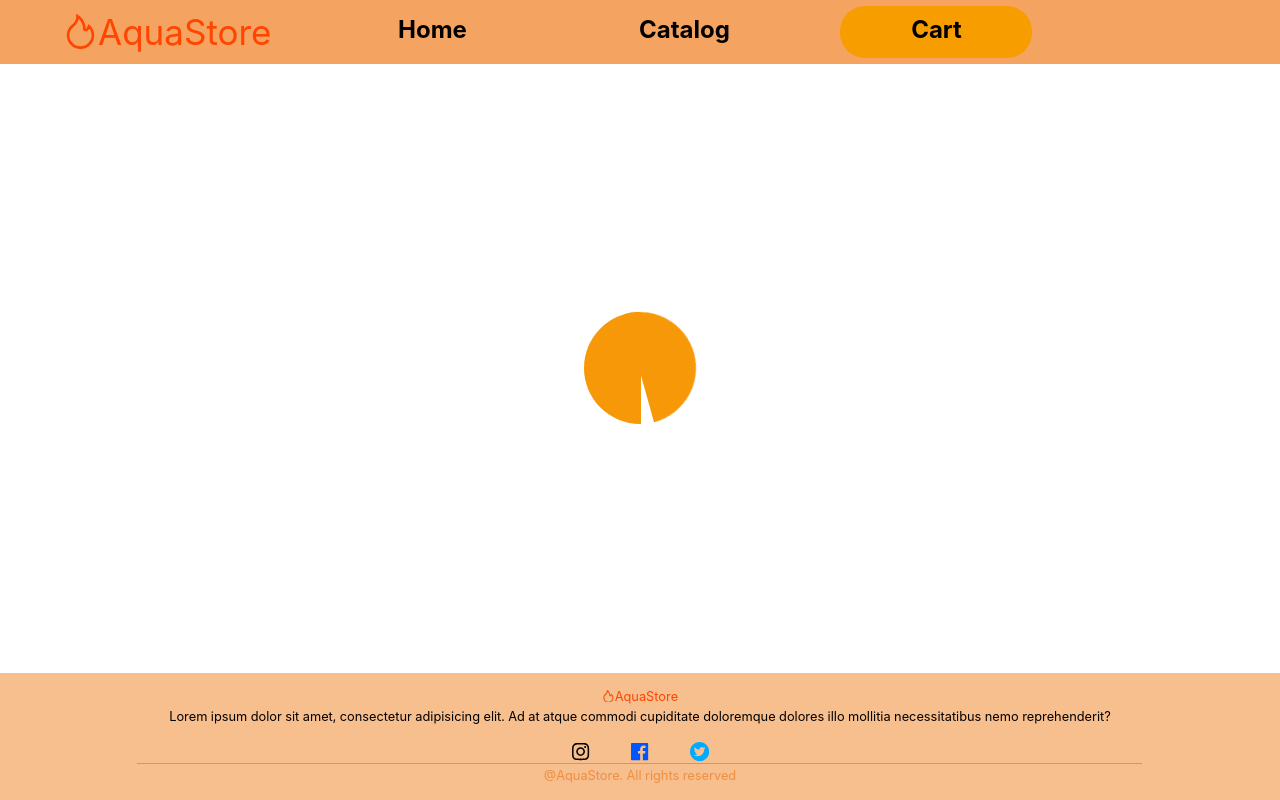
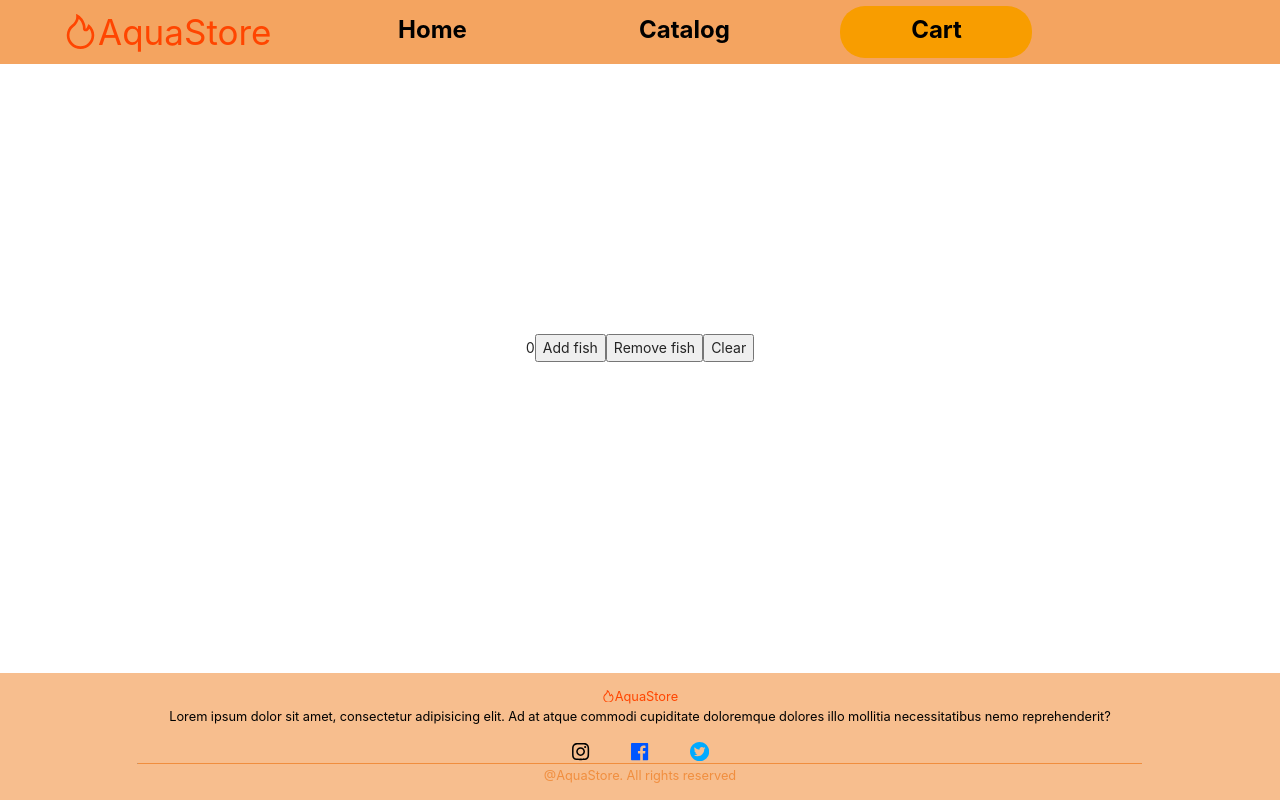
Before and after one commit to MykhailoPolnyi/Web_React_Labs, a React (Create React App) app: page /cart in a window 1280 px wide. Built offline with nearby package versions, Linux system fonts and the light colour scheme.

Commit message:
Added redux counter

```diff
--- a/package.json
+++ b/package.json
@@ -4,13 +4,15 @@
   "private": true,
   "dependencies": {
     "@ant-design/icons": "^4.7.0",
-    "@testing-library/jest-dom": "^5.14.1",
+    "@reduxjs/toolkit": "^1.6.2",
+    "@testing-library/jest-dom": "^5.15.1",
     "@testing-library/react": "^11.2.7",
     "@testing-library/user-event": "^12.8.3",
-    "antd": "^4.16.13",
+    "antd": "^4.17.2",
     "axios": "^0.24.0",
     "react": "^17.0.2",
     "react-dom": "^17.0.2",
+    "react-redux": "^7.2.6",
     "react-router": "^6.0.2",
     "react-router-dom": "^6.0.2",
     "react-scripts": "4.0.3",
--- a/src/App/App.js
+++ b/src/app/App.js
@@ -6,7 +6,7 @@
 import {Catalog} from "../containers/Pages/Catalog/Catalog";
 import {BrowserRouter, Route, Routes} from "react-router-dom";
 import {FishPage} from "../containers/Pages/FishPage/FishPage";
-import {Loader} from "../components/loader/Loader"
+import {Cart} from "../containers/Pages/Cart/Cart";
 
 export const App = () => (
     <BrowserRouter>
@@ -18,7 +18,7 @@
                     <Route path='' element={<Catalog />} />
                     <Route path='fish/:fishId' element={<FishPage />} />
                 </Route>
-                <Route path='/cart' element={<Loader>Loading</Loader>} />
+                <Route path='/cart' element={<Cart />} />
                 <Route path='*' element={<h1>404</h1>} />
             </Routes>
             <Footer />
--- /dev/null
+++ b/src/app/storage/features/fishCart/Counter.js
@@ -0,0 +1,28 @@
+import React from "react";
+import {useSelector, useDispatch} from "react-redux";
+import {addFish, removeFish, clearCart} from "./fishSlice";
+
+export const Counter = () => {
+    const count = useSelector((state) => state.fishInCart.value);
+    const dispatch = useDispatch();
+
+    return (
+        <div>
+            <div>
+                <span>{count}</span>
+                <button aria-label="Increment value"
+                onClick={() => dispatch(addFish())}>
+                    Add fish
+                </button>
+                <button aria-label="Decrement value"
+                onClick={() => dispatch(removeFish())}>
+                    Remove fish
+                </button>
+                <button aria-label="Reset value"
+                onClick={() => dispatch(clearCart())}>
+                    Clear
+                </button>
+            </div>
+        </div>
+    )
+}
--- /dev/null
+++ b/src/app/storage/features/fishCart/fishSlice.js
@@ -0,0 +1,23 @@
+import {createSlice} from "@reduxjs/toolkit";
+
+export const fishSlice = createSlice({
+    name: "fish",
+    initialState: {
+        value: 0
+    },
+    reducers: {
+        addFish: (state) => {
+            state.value += 1
+        },
+        removeFish: state => {
+            state.value -= 1
+        },
+        clearCart: state => {
+            state.value = 0
+        }
+    }
+})
+
+export const {addFish, removeFish, clearCart} = fishSlice.actions;
+
+export default fishSlice.reducer;
--- /dev/null
+++ b/src/app/storage/store.js
@@ -0,0 +1,8 @@
+import {configureStore} from "@reduxjs/toolkit";
+import fishReducer from "./features/fishCart/fishSlice";
+
+export default configureStore({
+    reducer: {
+        fishInCart: fishReducer
+    },
+})
--- a/src/containers/Pages/Cart/Cart.js
+++ b/src/containers/Pages/Cart/Cart.js
@@ -0,0 +1,17 @@
+import React, {useState} from "react";
+import {PageStyled} from "../Page.styled";
+import {Loader} from "../../../components/loader/Loader";
+import {Counter} from "../../../app/storage/features/fishCart/Counter";
+
+export const Cart = (props) => {
+    const [isLoaded, setLoaded] = useState(true);
+    if (!isLoaded) {
+        return <Loader />
+    }
+
+    return (
+        <PageStyled>
+            <Counter />
+        </PageStyled>
+    )
+}
--- a/src/containers/Pages/FishPage/FishPage.styled.js
+++ b/src/containers/Pages/FishPage/FishPage.styled.js
@@ -28,7 +28,7 @@
     font-size: 1.5rem;
     margin: 0;
     padding: 0;
-    color: #616161;
+    color: #585858;
   }
 
   .image-container {
@@ -42,7 +42,8 @@
     }
 
     Button:hover {
-      color: orangered;
+      color: #faac24;
+      border-color: #faac24;
     }
   }
 `;
--- a/src/index.js
+++ b/src/index.js
@@ -1,12 +1,16 @@
 import React from 'react';
 import ReactDOM from 'react-dom';
 import './index.css';
-import App from './App/App';
+import App from './app/App';
 import reportWebVitals from './reportWebVitals';
+import store from "./app/storage/store";
+import {Provider} from "react-redux";
 
 ReactDOM.render(
   <React.StrictMode>
-    <App />
+      <Provider store={store}>
+          <App />
+      </Provider>
   </React.StrictMode>,
   document.getElementById('root')
 );
```
Also changed, not shown: src/app/App.css (renamed from src/App/App.css), 2 other files (tests, documents, lock files or other folders).
